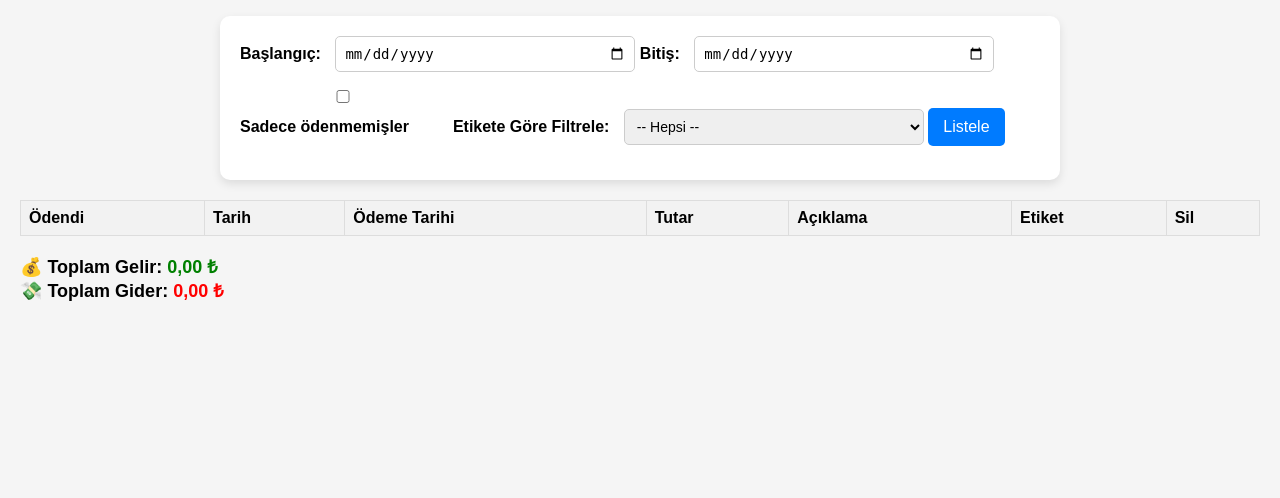
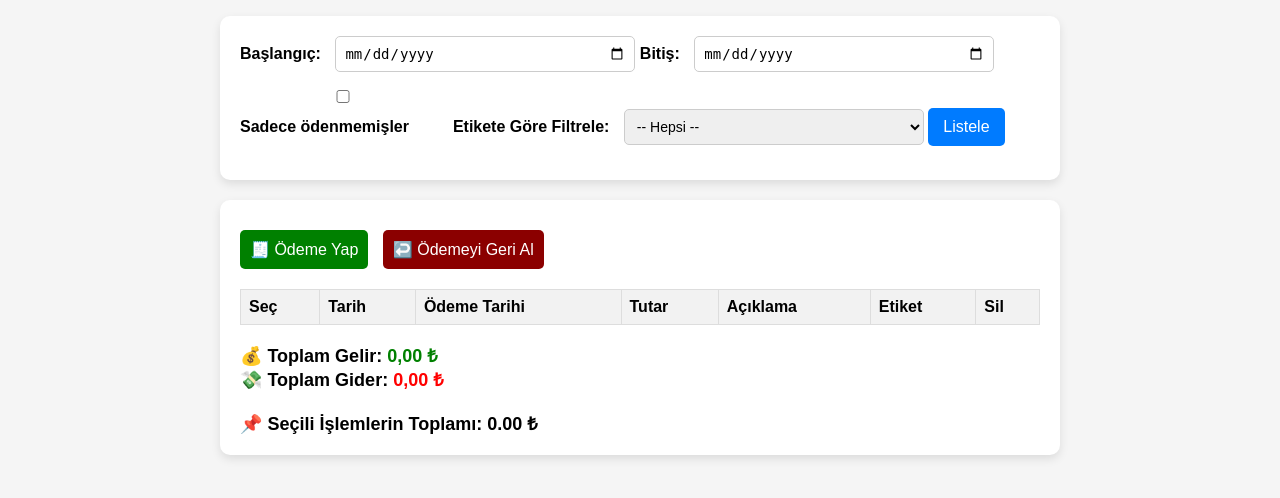
Before and after one commit to goredhell/gelir-gider-takibi, a PHP site: page /rapor_liste.php?baslangic=&bitis=&etiket= in a window 1280 px wide. Shown: the part 131-629 px from the top of the page. Run offline with PHP 8.4, Linux system fonts and the light colour scheme; the visitor is signed in with stand-in values (Sample User, id 1); tables that the repository leaves empty hold one stand-in row (values such as "Sample post"); lists and menus that the app fills with data are empty.

Commit message:
Ödeme yap
Ödeme yap ve kaldır seçenekleri ayrı butonlara eklendi. Seçili olan satırların toplam rakam hesaplaması getirildi.

```diff
--- a/rapor_liste.php
+++ b/rapor_liste.php
@@ -39,81 +39,87 @@ $last_day_of_month = date("Y-m-t");
     <button type="submit">Listele</button>
 </form>
 
+<?php if (isset($_GET['baslangic']) && isset($_GET['bitis'])): ?>
+    <form id="odemeForm" method="POST">
+        <input type="hidden" name="baslangic" value="<?= htmlspecialchars($_GET['baslangic']) ?>">
+        <input type="hidden" name="bitis" value="<?= htmlspecialchars($_GET['bitis']) ?>">
+        <input type="hidden" name="sadece_odenmemisler" value="<?= isset($_GET['sadece_odenmemisler']) ? 1 : 0 ?>">
+        <input type="hidden" name="etiket" value="<?= htmlspecialchars($_GET['etiket'] ?? '') ?>">
+
+        <div style="margin: 10px 0;">
+            <button type="submit" formaction="toplu_odeme_yap.php" style="background-color: green; color: white; padding: 10px;">🧾 Ödeme Yap</button>
+            <button type="submit" formaction="toplu_odeme_kaldir.php" style="background-color: darkred; color: white; padding: 10px; margin-left:10px;">↩️ Ödemeyi Geri Al</button>
+        </div>
+
+        <table border='1' cellpadding='5' cellspacing='0'>
+            <tr>
+                <th>Seç</th>
+                <th>Tarih</th>
+                <th>Ödeme Tarihi</th>
+                <th>Tutar</th>
+                <th>Açıklama</th>
+                <th>Etiket</th>
+                <th>Sil</th>
+            </tr>
             <?php
-if (isset($_GET['baslangic']) && isset($_GET['bitis'])) {
             $sql = "SELECT * FROM islemler WHERE tarih BETWEEN ? AND ?";
             $params = [$_GET['baslangic'], $_GET['bitis']];
 
-    if (isset($_GET['sadece_odenmemisler'])) {
-        $sql .= " AND odendi = 0";
-    }
-
+            if (isset($_GET['sadece_odenmemisler'])) $sql .= " AND odendi = 0";
             if (!empty($_GET['etiket'])) {
                 $sql .= " AND etiket = ?";
                 $params[] = $_GET['etiket'];
             }
-
             $sql .= " ORDER BY tarih ASC";
             $stmt = $pdo->prepare($sql);
             $stmt->execute($params);
 
-    if (isset($_GET['sadece_odenmemisler'])) {
-        echo "<p style='color:red; font-weight:bold;'>❗ Şu anda sadece ÖDENMEMİŞ kayıtlar listeleniyor.</p>";
-    }
-    if (!empty($_GET['etiket'])) {
-        echo "<p style='color:blue; font-weight:bold;'>🔎 Etiket filtresi aktif: " . htmlspecialchars($_GET['etiket']) . "</p>";
-    }
+            $toplamGelir = 0;
+            $toplamGider = 0;
 
-    echo "<table border='1' cellpadding='5' cellspacing='0'>";
-    echo "<tr><th>Ödendi</th><th>Tarih</th><th>Ödeme Tarihi</th><th>Tutar</th><th>Açıklama</th><th>Etiket</th><th>Sil</th></tr>";
-
-    $total_income = 0;
-    $total_expense = 0;
-
-    while ($row = $stmt->fetch()) {
-        $checked = $row['odendi'] ? 'checked' : '';
+            while ($row = $stmt->fetch()):
                 $rowClass = $row['odendi'] ? 'class="odendi"' : '';
                 $odemeTarihi = $row['odeme_tarihi'] ?? '-';
-
-        echo "<tr $rowClass>";
-        echo "<td><input type='checkbox' class='odendi-checkbox' data-id='{$row['id']}' $checked></td>";
-        echo "<td>{$row['tarih']}</td>";
-        echo "<td>" . ($row['odendi'] ? $odemeTarihi : '-') . "</td>";
-        echo "<td>{$row['miktar']} ₺</td>";
-        echo "<td>{$row['aciklama']}</td>";
-        echo "<td>" . htmlspecialchars($row['etiket']) . "</td>";
-        echo "<td><a href='delete.php?id={$row['id']}' onclick='return confirm(\"Bu kaydı silmek istediğinize emin misiniz?\")' style='color:red;'>🗑️</a></td>";
-        echo "</tr>";
-
-        if ($row['miktar'] > 0) $total_income += $row['miktar'];
-        else $total_expense += $row['miktar'];
-    }
-
-    echo "</table><br>";
-    echo "<div style='font-size:18px; font-weight:bold;'>";
-    echo "💰 Toplam Gelir: <span style='color:green;'>" . number_format($total_income, 2, ',', '.') . " ₺</span><br>";
-    echo "💸 Toplam Gider: <span style='color:red;'>" . number_format(abs($total_expense), 2, ',', '.') . " ₺</span>";
-    echo "</div>";
-}
+                $miktar = $row['miktar'];
+                if ($miktar > 0) $toplamGelir += $miktar;
+                else $toplamGider += $miktar;
             ?>
+                <tr <?= $rowClass ?>>
+                    <td>
+                        <input type="checkbox" class="sec-checkbox" name="secili_idler[]" value="<?= $row['id'] ?>" data-miktar="<?= $miktar ?>">
+                    </td>
+                    <td><?= $row['tarih'] ?></td>
+                    <td><?= $row['odendi'] ? $odemeTarihi : '-' ?></td>
+                    <td><?= number_format($miktar, 2, ',', '.') ?> ₺</td>
+                    <td><?= $row['aciklama'] ?></td>
+                    <td><?= htmlspecialchars($row['etiket']) ?></td>
+                    <td>
+                        <a href="delete.php?id=<?= $row['id'] ?>" onclick="return confirm('Bu kaydı silmek istediğinize emin misiniz?')" style="color:red;">🗑️</a>
+                    </td>
+                </tr>
+            <?php endwhile; ?>
+        </table>
+        <br>
+        <div style='font-size:18px; font-weight:bold;'>
+            💰 Toplam Gelir: <span style='color:green;'><?= number_format($toplamGelir, 2, ',', '.') ?> ₺</span><br>
+            💸 Toplam Gider: <span style='color:red;'><?= number_format(abs($toplamGider), 2, ',', '.') ?> ₺</span>
+        </div>
+        <div style="margin-top:20px; font-size:18px; font-weight:bold;">
+            📌 Seçili İşlemlerin Toplamı: <span id="seciliToplam">0.00 ₺</span>
+        </div>
+    </form>
+<?php endif; ?>
 
 <script>
-// Checkbox değişince veritabanına kaydet
-document.querySelectorAll('.odendi-checkbox').forEach(function(checkbox) {
-    checkbox.addEventListener('change', function() {
-        let id = this.getAttribute('data-id');
-        let odendi = this.checked ? 1 : 0;
+document.querySelectorAll('.sec-checkbox').forEach(function(cb) {
+    cb.addEventListener('change', hesaplaSeciliToplam);
+});
 
-        fetch('update_odendi.php', {
-            method: 'POST',
-            headers: { 'Content-Type': 'application/x-www-form-urlencoded' },
-            body: 'id=' + id + '&odendi=' + odendi
-        })
-        .then(response => response.text())
-        .then(data => {
-            console.log(data);
-            location.reload(); // Güncellemeden sonra yenile
+function hesaplaSeciliToplam() {
+    let toplam = 0;
+    document.querySelectorAll('.sec-checkbox:checked').forEach(function(cb) {
+        toplam += parseFloat(cb.dataset.miktar);
     });
-    });
-});
+    document.getElementById('seciliToplam').textContent = new Intl.NumberFormat('tr-TR', { style: 'currency', currency: 'TRY' }).format(toplam);
+}
 </script>
```
Also changed, not shown: toplu_odeme_kaldir.php (added, +22 -0 lines), toplu_odeme_yap.php (added, +22 -0 lines). Lines whose indentation alone changed are shown as unchanged.
